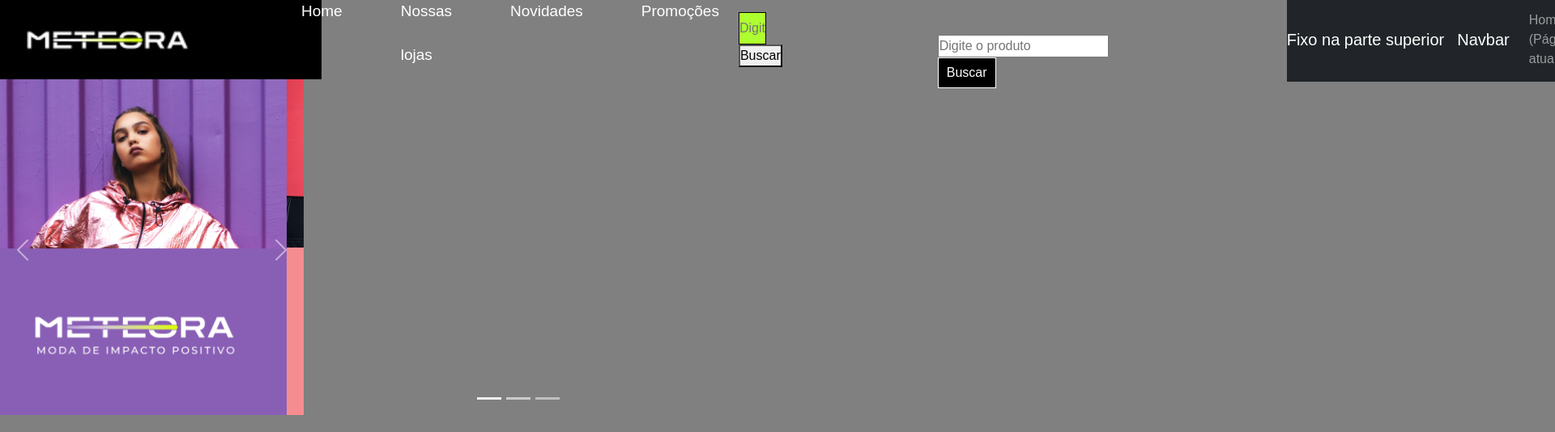
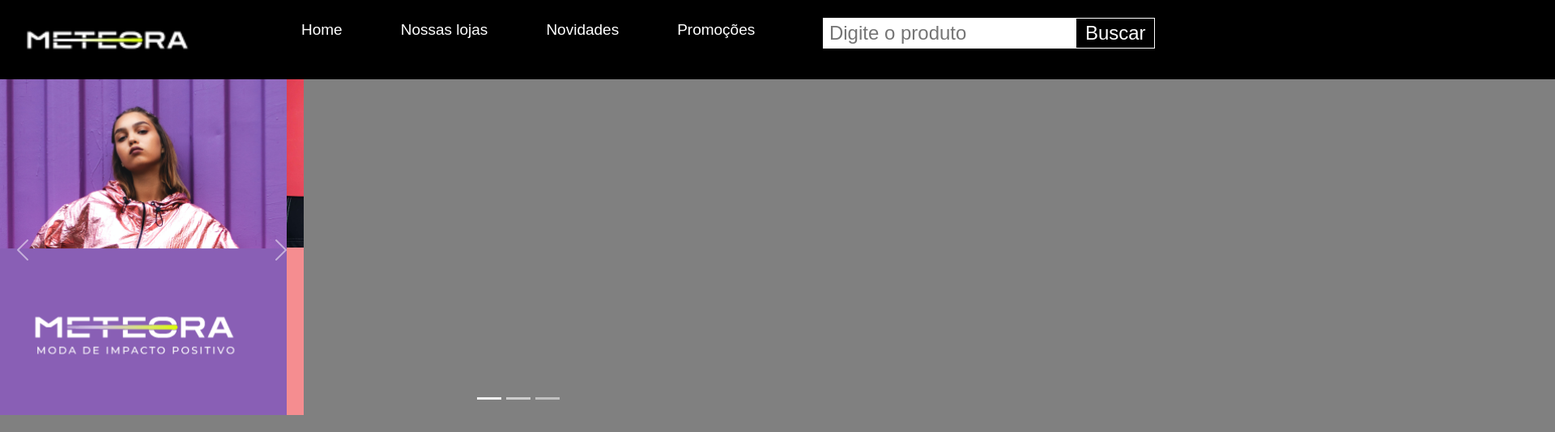
Before and after one commit to MahAzevedo/alura-meteora, a plain HTML site: page index.html in a window 1280 px wide. Shown: the top 534 px of the page at 81% size, 1920 px wide, since content can reach past the window. Drawn offline with nearby package versions, Linux system fonts and the light colour scheme.

Commit message:
modified: css

```diff
--- a/css/global.css
+++ b/css/global.css
@@ -20,3 +20,27 @@ body {
     font-family: Arial, Helvetica, sans-serif;
     width: 100%;
 }
+
+@media screen and (max-width: 1440px) {
+    header {
+        width: 1440px;
+    }
+}
+
+@media screen and (max-width: 768px) {
+    header {
+        width: 768px;
+    }
+}
+
+@media screen and (max-width: 3000px) {
+    header {
+        width: 3000px;
+    }
+}
+
+@media screen and (max-width: 2560px) {
+    header {
+        width: 2560px;
+    }
+}
--- a/css/menu.css
+++ b/css/menu.css
@@ -122,8 +122,9 @@ figure {
 }
 
 
-
-
+/*
+@media screen and (max-width: 375px) and (orientation: portrait), screen and (max-width: 768px) and (orientation: landscape) {}
+*/
 
 
 
--- /dev/null
+++ b/css/search.bar.css
@@ -0,0 +1,27 @@
+.container-search-nav {
+    display: flex;
+    margin: 34px;
+    text-align: justify;
+    color: black;
+    border: 2px solid black;
+    background-color: white;
+    justify-content: space-between;
+    cursor: pointer;
+}
+
+.placeholder-produto {
+    border: 1px solid #FFF;
+}
+
+.texto {
+    display: flex;
+    align-items: center;
+    padding: 1rem 1.5rem;
+}
+
+.submit-produto {
+    background-color: black;
+    color: white;
+    border: 1px solid white;
+    width: 6rem;
+}
--- a/index.html
+++ b/index.html
@@ -14,6 +14,7 @@
     <link rel="stylesheet" href="css/footer.css">
     <link rel="stylesheet" href="css/produto.css">
     <link rel="stylesheet" href="css/teste.nav.css">
+    <link rel="stylesheet" href="css/search.bar.css">
     <title>Meteora</title>
     <meta name="description" content="Meteora é um site de e-commerce de roupas e assessórios.">
 </head>
@@ -31,18 +32,25 @@
                 <li><a class="a-menu" href="#">Nossas lojas</a></li>
                 <li><a class="a-menu" href="#">Novidades</a></li>
                 <li><a class="a-menu" href="#">Promoções</a></li>
+
+                <div class="container-search-nav">
+                    <input type="texto" class="placeholder-produto" placeholder=" Digite o produto">
+                    <button class="submit-produto" type="submit">Buscar</button>
+                </div>
+
+
+
+
             </ul>
-            <!--  <div class="nav-search-container">-->
-                <form action="nav-search">
-                    <input class="nav-search" type="text" placeholder="Digite o produto">
-                    <button type="button">Buscar</button>
-                </form>
-            <!-- </div>-->
-            <div class="search-bar">
-                <input type="text" placeholder="Digite o produto">
-                <button type="button">Buscar</button>
-            </div>
+
         </nav>
+
+
+
+
+
+
+
         <!-- MENU DE NAVEGACAO
             <nav class="nav-links">
             <div class="bar-mobile" onclick="myFunction(this)">
@@ -64,8 +72,9 @@
         -->
 
 
-        <nav class="navbar navbar-expand-lg navbar-dark bg-dark">
-            <a class="navbar-brand" href="#">Fixo na parte superior</a>
+        <!--
+            <nav class="navbar navbar-expand-lg navbar-dark bg-dark">
+          <!-  <a class="navbar-brand" href="#">Fixo na parte superior</a> ->
             <button class="navbar-toggler" type="button" data-toggle="collapse" data-target="#navbarTogglerDemo03" aria-controls="navbarTogglerDemo03" aria-expanded="false" aria-label="Alterna navegação">
               <span class="navbar-toggler-icon"></span>
             </button>
@@ -90,6 +99,7 @@
             </div>
           </nav>
 
+        -->
 
 
 
```
